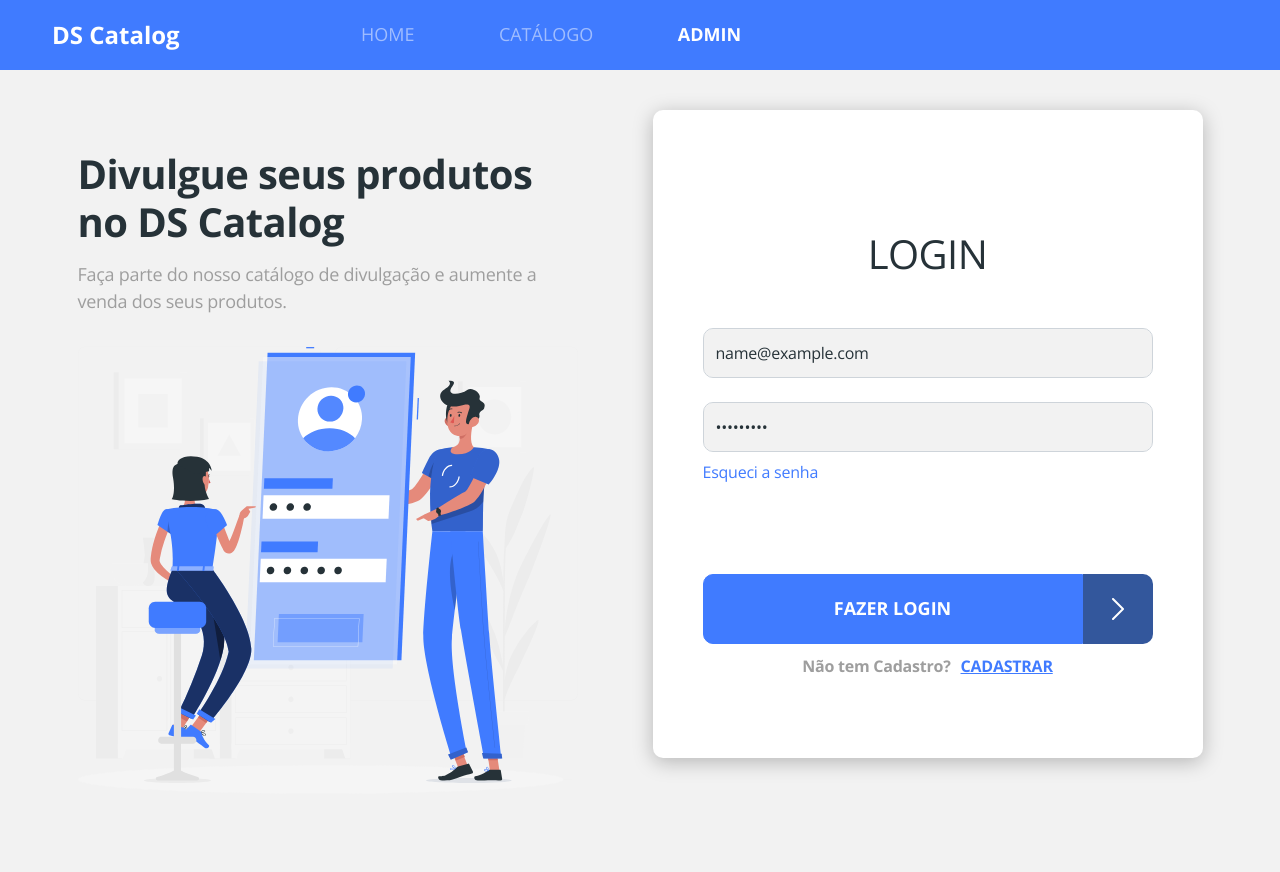
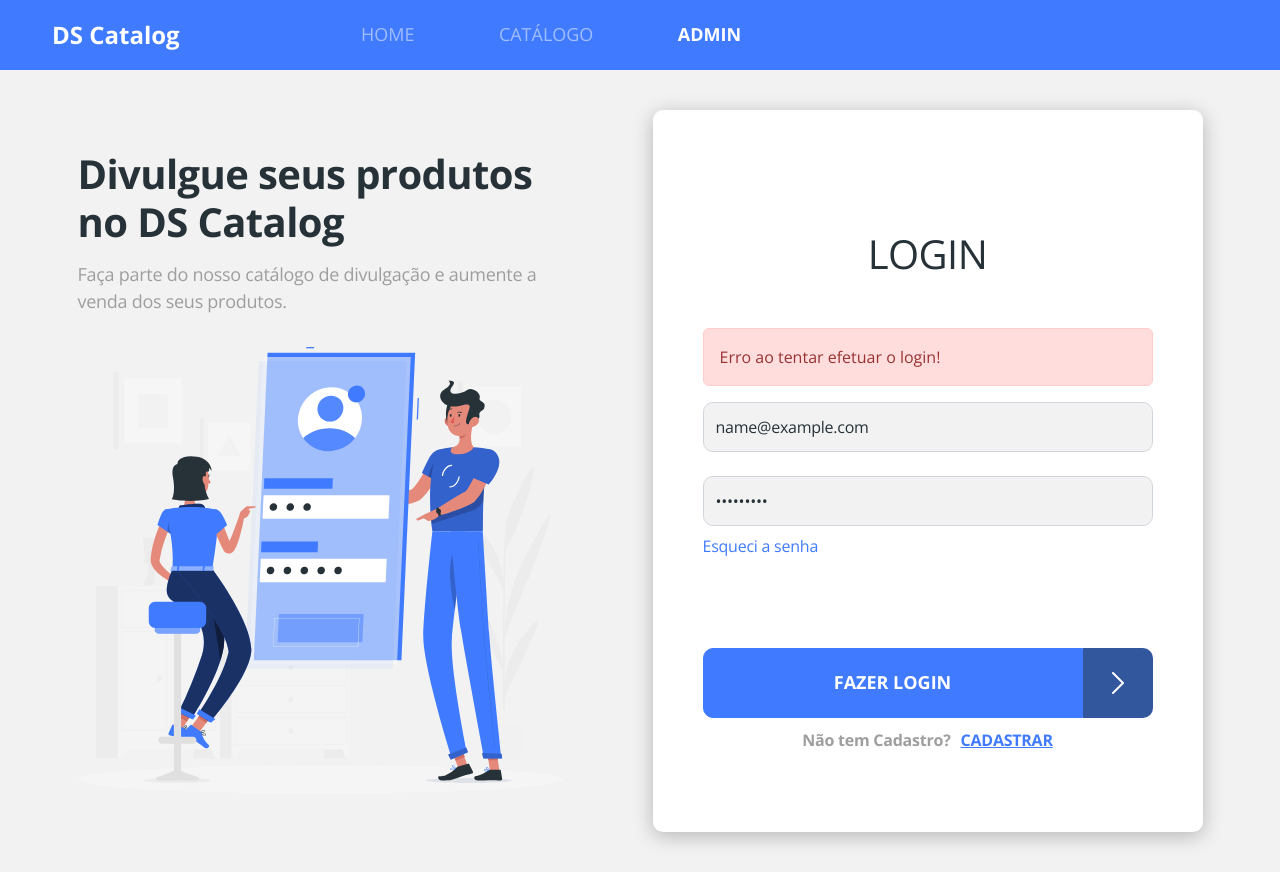
Before and after one commit to zedaoxd/dscatalog, a React (Create React App) app in the folder frontend/: page /admin/auth/login in a window 1280 px wide. Both pictures are taken after typing "name@example.com", "Sample123" into the empty fields and a click on the button "FAZER LOGIN". Before the commit the page ends 850 px from the top, so only its background shows below. Built offline with nearby package versions, Linux system fonts and the light colour scheme; no server answers.

Commit message:
manual error handling

```diff
--- a/frontend/src/assets/styles/custom.scss
+++ b/frontend/src/assets/styles/custom.scss
@@ -1,5 +1,6 @@
 $theme-colors: (
     'primary': #407bff,
+    'danger': #ff5555
 );
 
 $body-bg: #f2f2f2;
--- a/frontend/src/pages/Admin/Auth/Login/index.tsx
+++ b/frontend/src/pages/Admin/Auth/Login/index.tsx
@@ -1,4 +1,5 @@
 import ButtonIcon from 'components/ButtonIcon';
+import { useState } from 'react';
 import { useForm } from 'react-hook-form';
 import { Link } from 'react-router-dom';
 import { requestBackendLogin } from 'utils/requests';
@@ -12,17 +13,24 @@ type FormData = {
 
 const Login = () => {
 
+    const [hasError, setHasError] = useState<boolean>(false);
     const { register, handleSubmit } = useForm<FormData>();
 
     const onSubmit = (formData: FormData) => {
         requestBackendLogin(formData)
-            .then(response => console.log('Sucesso', response))
-            .catch(error => console.log('error', error));
+            .then(response => setHasError(false))
+            .catch(error => setHasError(true));
     };
 
     return (
         <div className="base-card login-card">
             <h1>LOGIN</h1>
+            {
+                hasError &&
+                <div className="alert alert-danger">
+                    Erro ao tentar efetuar o login!
+                </div>
+            }
             <form onSubmit={handleSubmit(onSubmit)}>
                 <div className="mb-4">
                     <input
```
